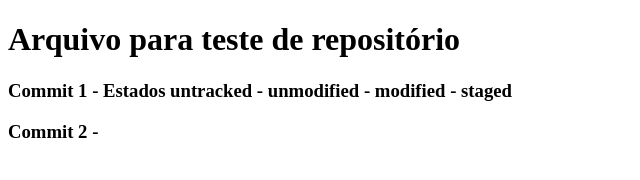
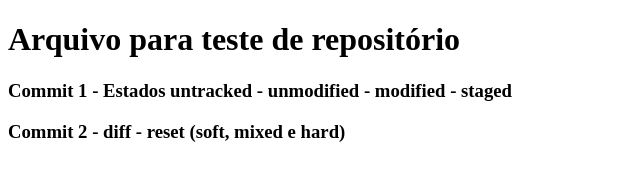
Before and after one commit to MACROSANN/StartSe-Fullstack-Developer, a plain HTML site: page arquivo teste git.html in a window 1280 px wide. Shown: the whole page, without its empty margins (0-640 px from the left). Drawn offline with Linux system fonts and the light colour scheme.

Commit message:
update title 2

```diff
--- a/arquivo teste git.html
+++ b/arquivo teste git.html
@@ -9,7 +9,7 @@
 <body>
     <h1>Arquivo para teste de repositório</h1>
     <h3>Commit 1 - Estados untracked - unmodified - modified - staged</h3>
-    <h3>Commit 2 - </h3>
+    <h3>Commit 2 - diff - reset (soft, mixed e hard)</h3>
 
 </body>
 </html>
```
Also changed, not shown: 1 other file.
